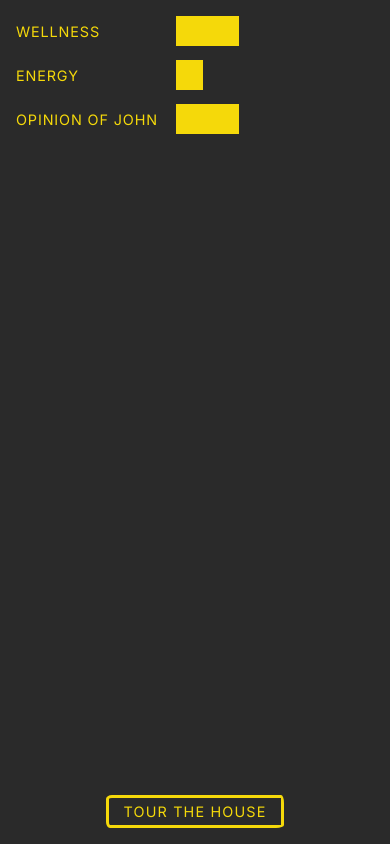
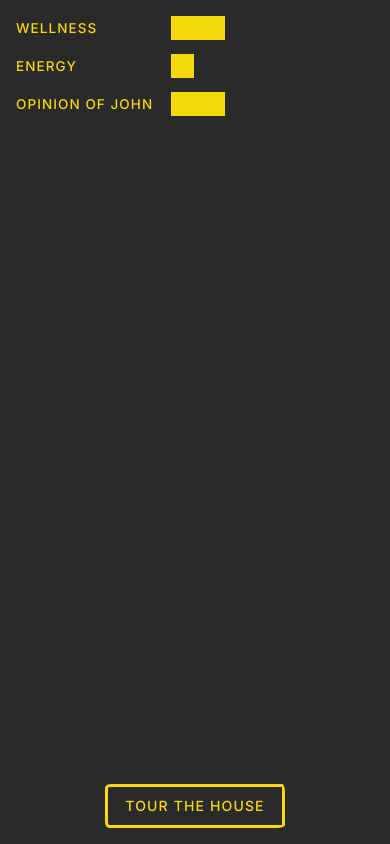
Before and after one commit to joshuadavidcamtugan/rest-cure, a plain HTML site: page index.html in a window 390 px wide. Both pictures are taken after a click on the button "PLAY". Drawn offline with nearby package versions, Linux system fonts and the light colour scheme.

Commit message:
Polish: wallpaper creep, stat deltas, accessible focus/colour, motion, responsive fixes; add PRODUCT.md

```diff
--- a/index.html
+++ b/index.html
@@ -4,51 +4,75 @@
 <meta charset="utf-8">
 <meta name="viewport" content="width=device-width,initial-scale=1">
 <title>Rest Cure</title>
+<link rel="preconnect" href="https://fonts.googleapis.com">
+<link rel="preconnect" href="https://fonts.gstatic.com" crossorigin>
 <link href="https://fonts.googleapis.com/css2?family=EB+Garamond&family=Inter:wght@400;500&display=swap" rel="stylesheet">
 <style>
-:root{--bg:#2a2a2a;--fg:#f5d90a;--dlg:#c0c0c8}
+:root{--bg:#2a2a2a;--fg:#f5d90a;--dlg:#c0c0c8;--wp:0;
+  --serif:'EB Garamond',Garamond,'Adobe Garamond Pro','Apple Garamond',Georgia,serif;
+  --sans:'Inter',system-ui,-apple-system,'Segoe UI',sans-serif;
+  --ease:cubic-bezier(.16,1,.3,1)}
 *{box-sizing:border-box}
 html,body{margin:0;height:100%}
-body{background:var(--bg);color:var(--fg);font-family:'Century Schoolbook','Century Schoolbook L','New Century Schoolbook','C059',Georgia,serif;font-size:20px;overflow:hidden;transition:background .6s,color .6s}
-.screen{position:fixed;inset:0;display:none;padding:28px 36px}
-.screen.on{display:flex}
-#start{flex-direction:column;align-items:center;justify-content:center;gap:48px}
-h1{font-family:'EB Garamond',Garamond,'Adobe Garamond Pro','Apple Garamond',Georgia,serif;font-weight:400;font-size:min(16vw,150px);margin:0;letter-spacing:.04em}
-.btn{font-family:'Inter',system-ui,sans-serif;background:none;border:3px solid var(--fg);color:var(--fg);font-size:.8em;padding:.35em 1em;cursor:pointer;
-  border-radius:6px 3px 8px 4px/4px 8px 3px 6px;text-transform:uppercase;letter-spacing:.08em;transition:transform .12s,background .12s,color .12s}
-.btn:hover{background:var(--fg);color:var(--bg);transform:rotate(-1.5deg)}
-#start .btn{font-size:1.6em;padding:.3em 1.6em}
-#game{flex-direction:column;justify-content:space-between}
-#stats{display:grid;grid-template-columns:auto 1fr;gap:14px 18px;align-items:center;width:max-content;max-width:100%}
-.lbl{font-family:'Inter',system-ui,sans-serif;font-size:.8em;text-transform:uppercase;letter-spacing:.06em}
-.bar{width:min(46vw,300px);height:30px}
-.fill{height:100%;transition:width .5s;background:var(--fg)}
-#bottom{display:flex;flex-direction:column;align-items:center;gap:28px}
-#dialogue{font-style:italic;font-family:'EB Garamond',Garamond,'Adobe Garamond Pro','Apple Garamond',Georgia,serif;color:var(--dlg);max-width:820px;max-height:42vh;overflow:auto;text-align:center;line-height:1.35;font-size:1.2em;white-space:pre-line;min-height:1em}
-#dialogue.fade{animation:f .5s}
-@keyframes f{from{opacity:0}to{opacity:1}}
-#opts{display:flex;flex-wrap:wrap;gap:20px;justify-content:center;max-width:1000px}
+body{background:var(--bg);color:var(--fg);font-family:var(--serif);font-size:20px;overflow:hidden;
+  transition:background .6s,color .6s;-webkit-tap-highlight-color:transparent;-webkit-font-smoothing:antialiased}
+::selection{background:var(--fg);color:var(--bg)}
+/* the wallpaper creeps in: a faint figured pattern whose strength follows the phase */
+body::before{content:"";position:fixed;inset:0;z-index:0;pointer-events:none;opacity:var(--wp);transition:opacity 1.2s var(--ease);
+  background:
+   radial-gradient(circle at 50% 50%,var(--fg) 0 3px,transparent 3.5px) 0 0/46px 46px,
+   radial-gradient(circle at 50% 50%,var(--fg) 0 2px,transparent 2.5px) 23px 23px/46px 46px,
+   repeating-linear-gradient(115deg,transparent 0 22px,var(--fg) 22px 23px)}
+.screen{position:fixed;inset:0;z-index:1;display:none;padding:clamp(16px,3.5vw,36px)}
+.screen.on{display:flex;animation:in .7s var(--ease)}
+@keyframes in{from{opacity:0}to{opacity:1}}
+#start{flex-direction:column;align-items:center;justify-content:center;gap:clamp(28px,6vh,56px)}
+h1{font-family:var(--serif);font-weight:400;font-size:min(16vw,150px);line-height:1;margin:0;letter-spacing:.04em;text-wrap:balance;text-align:center}
+.btn{font-family:var(--sans);font-weight:500;background:none;border:3px solid var(--fg);color:var(--fg);font-size:.78em;line-height:1.2;
+  padding:.7em 1.2em;min-height:44px;cursor:pointer;border-radius:6px 3px 8px 4px/4px 8px 3px 6px;
+  text-transform:uppercase;letter-spacing:.08em;transition:transform .2s var(--ease),background .15s,color .15s}
+@media(hover:hover){.btn:hover{background:var(--fg);color:var(--bg);transform:rotate(-1.5deg)}}
+.btn:active{transform:scale(.97)}
+.btn:focus-visible{outline:3px solid var(--fg);outline-offset:5px}
+#start .btn{font-size:1.4em;padding:.5em 1.8em}
+#game{flex-direction:column;justify-content:space-between;gap:20px}
+#stats{display:grid;width:max-content;grid-template-columns:auto min(46vw,300px) 3.5ch;gap:14px 18px;align-items:center;max-width:100%}
+.lbl{font-family:var(--sans);font-weight:500;font-size:.75em;text-transform:uppercase;letter-spacing:.08em}
+.bar{height:30px}
+.fill{height:100%;width:0;transition:width .7s var(--ease);background:var(--fg)}
+.delta{font-family:var(--sans);font-weight:500;font-size:.75em;font-variant-numeric:tabular-nums;opacity:0}
+.delta.show{animation:d 2s var(--ease) both}
+@keyframes d{0%{opacity:0;transform:translateY(5px)}15%{opacity:1;transform:none}70%{opacity:1}100%{opacity:0}}
+#bottom{display:flex;flex-direction:column;align-items:center;gap:clamp(18px,4vh,32px);min-height:0}
+#dialogue{font-style:italic;font-family:var(--serif);color:var(--dlg);max-width:62ch;max-height:52vh;max-height:52dvh;overflow:auto;
+  text-align:center;line-height:1.4;font-size:clamp(1.05em,2.1vw,1.25em);white-space:pre-line;min-height:1.4em;text-wrap:pretty;
+  scrollbar-width:thin;scrollbar-color:var(--dlg) transparent;padding:0 .5em}
+#dialogue.fade{animation:in .6s var(--ease)}
+#opts{display:flex;flex-wrap:wrap;gap:14px 20px;justify-content:center;max-width:1000px;padding-bottom:env(safe-area-inset-bottom)}
+#opts .btn{animation:rise .5s var(--ease) both}
+@keyframes rise{from{opacity:0;transform:translateY(8px)}to{opacity:1;transform:none}}
 #weir{background:#fff;align-items:center;justify-content:center;z-index:10}
-#weir .btn{--fg:#111;--bg:#fff;font-family:'EB Garamond',Garamond,Georgia,serif;font-size:min(14vw,110px);padding:.3em 1.4em;text-transform:none;letter-spacing:.04em}
-#weirCap{position:fixed;left:0;right:0;bottom:7vh;text-align:center;color:#111;font-family:'EB Garamond',Garamond,Georgia,serif;font-style:normal;font-size:1.5em}
-#overlay{position:fixed;inset:0;pointer-events:none}
-@media(max-width:600px){.screen{padding:16px}body{font-size:18px}}
+#weir.on{animation:in 2.4s ease}
+#weir .btn{--fg:#111;--bg:#fff;font-family:var(--serif);font-weight:400;font-size:min(14vw,110px);padding:.3em 1.4em;text-transform:none;letter-spacing:.04em}
+#weirCap{position:fixed;left:0;right:0;bottom:7vh;padding:0 16px;text-align:center;color:#111;font-family:var(--serif);font-style:normal;font-size:1.5em}
+@media(max-width:600px){body{font-size:18px}#stats{width:100%;grid-template-columns:auto 1fr 3.5ch}.bar{height:24px}}
+@media(prefers-reduced-motion:reduce){*,*::before,*::after{animation-duration:.01ms!important;transition-duration:.01ms!important}}
 </style>
 </head>
 <body>
-<div id="start" class="screen on">
+<main id="start" class="screen on">
   <h1>Rest Cure</h1>
-  <button class="btn" id="play">Play</button>
-</div>
+  <button class="btn" id="play" autofocus>Play</button>
+</main>
 <div id="game" class="screen">
   <div id="stats">
-    <span class="lbl">Wellness</span><div class="bar"><div class="fill" id="b-w"></div></div>
-    <span class="lbl">Energy</span><div class="bar"><div class="fill" id="b-e"></div></div>
-    <span class="lbl">Opinion of John</span><div class="bar"><div class="fill" id="b-o"></div></div>
+    <span class="lbl">Wellness</span><div class="bar" role="meter" aria-label="Wellness" aria-valuemin="0" aria-valuemax="100" id="m-w"><div class="fill" id="b-w"></div></div><span class="delta" id="d-w"></span>
+    <span class="lbl">Energy</span><div class="bar" role="meter" aria-label="Energy" aria-valuemin="0" aria-valuemax="100" id="m-e"><div class="fill" id="b-e"></div></div><span class="delta" id="d-e"></span>
+    <span class="lbl">Opinion of John</span><div class="bar" role="meter" aria-label="Opinion of John" aria-valuemin="0" aria-valuemax="100" id="m-o"><div class="fill" id="b-o"></div></div><span class="delta" id="d-o"></span>
   </div>
   <div id="bottom">
-    <div id="dialogue"></div>
-    <div id="opts"></div>
+    <div id="dialogue" aria-live="polite" tabindex="-1"></div>
+    <div id="opts" role="group" aria-label="Actions"></div>
   </div>
 </div>
 <div id="weir" class="screen"><button class="btn" id="weirBtn">Rest</button><div id="weirCap">You are in Weir Mitchell's sanatorium</div></div>
@@ -181,26 +205,46 @@ function act(id){
   S.msg=msg;render();
 }
 
+const lum=([r,g,b])=>{const f=c=>{c/=255;return c<=.03928?c/12.92:((c+.055)/1.055)**2.4};return .2126*f(r)+.7152*f(g)+.0722*f(b)};
+const ratio=(a,b)=>{const x=lum(a),y=lum(b);return (Math.max(x,y)+.05)/(Math.min(x,y)+.05)};
+const best=(bg,list)=>list.reduce((m,c)=>ratio(bg,c)>ratio(bg,m)?c:m);
+const css=c=>`rgb(${c.join(",")})`;
 function applyYellow(){
   const t=S.yellow/14,mix=(a,b)=>Math.round(a+(b-a)*t);
-  const bg=[42,42,42],y=[245,217,10],dark=[42,42,42];
-  const bgc=`rgb(${mix(bg[0],y[0])},${mix(bg[1],y[1])},${mix(bg[2],y[2])})`;
-  // text swaps from yellow to dark as the page becomes yellow
-  const fgc=`rgb(${mix(y[0],dark[0])},${mix(y[1],dark[1])},${mix(y[2],dark[2])})`;
-  document.documentElement.style.setProperty('--bg',bgc);
-  document.documentElement.style.setProperty('--fg',fgc);
-  document.documentElement.style.setProperty('--dlg',`rgb(${mix(192,42)},${mix(192,42)},${mix(200,42)})`);
+  const bg=[mix(42,245),mix(42,217),mix(42,10)];
+  // text always takes whichever candidate reads best on the current ground, so it never sinks into the yellow
+  const fg=best(bg,[[245,217,10],[26,26,26]]);
+  const dlg=best(bg,[[192,192,200],[242,242,242],[26,26,26]]);
+  const r=document.documentElement.style;
+  r.setProperty('--bg',css(bg));r.setProperty('--fg',css(fg));r.setProperty('--dlg',css(dlg));
 }
 
+let shown=null,usingKeys=false;
+addEventListener("keydown",()=>usingKeys=true);addEventListener("pointerdown",()=>usingKeys=false);
+function flashDelta(k,diff){
+  const el=$("d-"+k);if(!diff)return;
+  el.textContent=(diff>0?"+":"\u2212")+Math.abs(diff);
+  el.classList.remove("show");void el.offsetWidth;el.classList.add("show");
+}
 function render(){
-  if(S.weir){$("game").classList.remove("on");$("weir").classList.add("on");return}
-  $("b-w").style.width=S.w+"%";$("b-e").style.width=S.e+"%";$("b-o").style.width=S.o+"%";
-  const dl=$("dialogue");dl.textContent=S.msg;dl.classList.remove("fade");void dl.offsetWidth;dl.classList.add("fade");
-  const o=$("opts");o.innerHTML="";
-  actions().forEach(a=>{const b=document.createElement("button");b.className="btn";b.textContent=a.label;b.onclick=()=>act(a.id);o.appendChild(b)});
+  if(S.weir){$("game").classList.remove("on");$("weir").classList.add("on");$("weirBtn").focus();return}
+  const now={w:S.w,e:S.e,o:S.o};
+  for(const k of ["w","e","o"]){
+    $("b-"+k).style.width=now[k]+"%";$("m-"+k).setAttribute("aria-valuenow",now[k]);
+    if(shown)flashDelta(k,now[k]-shown[k]);
+  }
+  shown=now;
+  document.documentElement.style.setProperty("--wp",S.phase>=9?.1:(S.phase/8*.09).toFixed(3));
+  const dl=$("dialogue");dl.textContent=S.msg;dl.scrollTop=0;dl.classList.remove("fade");void dl.offsetWidth;dl.classList.add("fade");
+  const o=$("opts"),prev=document.activeElement&&document.activeElement.dataset?document.activeElement.dataset.id:null;
+  o.innerHTML="";
+  actions().forEach((a,i)=>{const b=document.createElement("button");b.className="btn";b.textContent=a.label;b.dataset.id=a.id;
+    b.style.animationDelay=(i*50)+"ms";b.onclick=()=>act(a.id);o.appendChild(b)});
+  // keyboard users keep their place after the buttons are rebuilt
+  if(usingKeys||prev){const t=o.querySelector(`[data-id="${prev}"]`)||o.firstElementChild;if(t)t.focus({preventScroll:true})}
 }
 
-$("play").onclick=()=>{init();applyYellow();$("start").classList.remove("on");$("game").classList.add("on");render()};
+$("play").onclick=()=>{init();shown=null;applyYellow();$("start").classList.remove("on");$("game").classList.add("on");render()};
 init();
 </script>
 </body>
```
Also changed, not shown: 1 other file.
